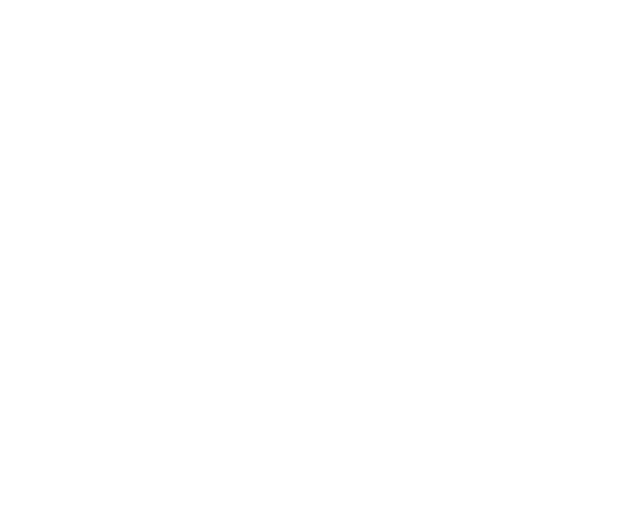
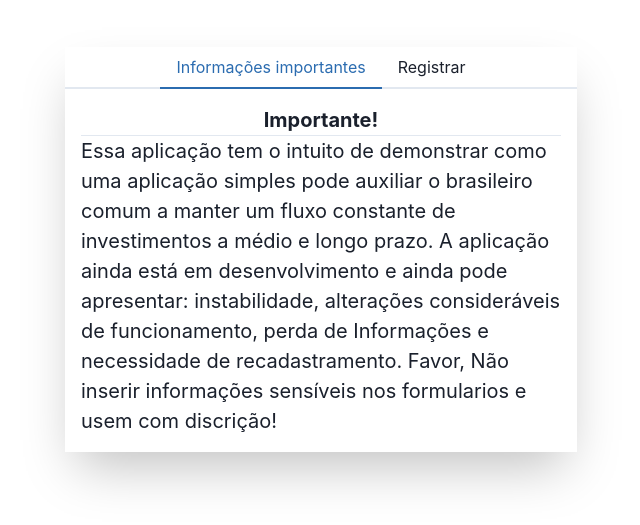
Before and after one commit to AleandroMatte/FinManagerWeb, a React (Vite) app: page /Register in a window 1280 px wide. Shown: the part 151-676 px from the top of the page, without its empty margins (319-959 px from the left). Built offline with nearby package versions, Linux system fonts and the light colour scheme.

Commit message:
feat: added provider for dev  server and Register screen

```diff
--- a/package.json
+++ b/package.json
@@ -11,6 +11,7 @@
   },
   "dependencies": {
     "@chakra-ui/react": "^2.8.2",
+    "axios": "^1.7.2",
     "react": "^18.2.0",
     "react-dom": "^18.2.0",
     "react-icons": "^5.2.1",
--- a/src/App.jsx
+++ b/src/App.jsx
@@ -8,8 +8,8 @@
 
   return (
     <Routes>
-      <Route path="/Login" element = {<LoginPage/>}></Route>
-      <Route path="/Register" element = {<RegisterPage/>}></Route>
+      <Route path="" element = {<LoginPage/>}></Route>
+      <Route path="/Register" element = {<RegisterPage/>}/>
       <Route  element={<></>}> {/*Autenticar para entrar*/}
         <Route path= "/Home" element = {<></>}></Route>
         <Route path= "/Debts" element = {<></>}></Route>
--- a/src/index.css
+++ b/src/index.css
@@ -1,7 +1,7 @@
 body {
   padding: 0;
   margin: 0;
-  height: 100%;
+  height: 100vh;
   font-family: -apple-system, BlinkMacSystemFont, 'Segoe UI', 'Roboto', 'Oxygen',
     'Ubuntu', 'Cantarell', 'Fira Sans', 'Droid Sans', 'Helvetica Neue',
     sans-serif;
--- a/src/pages/Login/LoginPage.jsx
+++ b/src/pages/Login/LoginPage.jsx
@@ -4,7 +4,6 @@
   Heading,
   Input,
   Button,
-  InputGroup,
   Stack,
   InputLeftElement,
   chakra,
@@ -15,9 +14,10 @@
   FormHelperText,
   InputRightElement,
   Image,
-  Text
+  Text,
+  FormLabel
 } from "@chakra-ui/react";
-import { FaUserAlt, FaLock } from "react-icons/fa";
+import { FaUserAlt, FaLock, FaEye } from "react-icons/fa";
 
 
 const CFaUserAlt = chakra(FaUserAlt);
@@ -36,6 +36,7 @@
       backgroundColor="gray.200"
       justifyContent="center"
       alignItems="center"
+
     >
       <Flex
         flexDir="row"
@@ -58,43 +59,31 @@
           alignItems="center"
           backgroundColor="whiteAlpha.900"
           width="50%"
-          height="100%">
-          <Stack height={"80%"} width={"80%"} backgroundColor="whiteAlpha.500" justifyContent="center" alignItems="center" boxShadow={"2xl"}>
-            <Avatar bg="black"/>
-            <Heading color="orange.400">Welcome</Heading>
-            <Box width="100%">
-              <form >
+          height="100vh">
+          <Stack  width={"80%"} height={"80%"} backgroundColor="whiteAlpha.500" justifyContent="center" alignItems="center" boxShadow={"2xl"}
+          padding={"10%"}>
+            <Avatar bg="black" margin={"auto"}/>
+            <Heading color="orange.400">Bem Vindo</Heading>
+            <Box width={"100%"} height={"100%"}  marginBottom={"0px"}>
                 <Stack
-                  spacing={4}
-                  p="8%">
-                  <FormControl>
-                    <InputGroup width={"80%"} margin={"auto"}>
-                      <InputLeftElement
-                        pointerEvents="none"
-                        children={<CFaUserAlt color="gray.300" />}
-                      />
-                      <Input type="email" placeholder="email address" />
-                    </InputGroup>
+                width={"80%"}
+                margin={"0px auto"}
+                  spacing={4}>
+                  <FormControl label='login'>
+                    <FormLabel marginLeft={"5px"}>Email</FormLabel>
+                      <Input  type="email" placeholder="email" />
                   </FormControl>
                   <FormControl>
-                    <InputGroup width={"80%"} margin={"auto"}>
-                      <InputLeftElement
-                        pointerEvents="none"
-                        color="gray.300"
-                        children={<CFaLock color="gray.300" />}
-                      />
+                  <FormLabel marginLeft={"5px"}>Senha</FormLabel>
                       <Input
                         type={showPassword ? "text" : "password"}
-                        placeholder="Password"
+                        placeholder="senha"
                       />
-                      <InputRightElement width="40%">
-                        <Button h="80%" left={"20%"} onClick={handleShowClick}>
-                          {showPassword ? "Hide" : "Show"}
+                        <Button marginLeft={"5px"} h="100%" padding={"2px"} bgColor={"gray.200"}  onClick={handleShowClick}>
+                          {showPassword ? <FaLock/>: <FaEye/>}
                         </Button>
-                      </InputRightElement>
-                    </InputGroup>
                     <FormHelperText textAlign="right" marginRight={"10%"}>
-                      <Link>forgot password?</Link >
+                      <Link>Esqueci minha senha</Link >
                     </FormHelperText>
                   </FormControl>
                   <Button
@@ -108,13 +97,13 @@
                     Login
                   </Button>
                 </Stack>
-              </form>
+
+                <Box textAlign={"center"} marginTop={"3%"}>
+              Ainda não tem uma conta?{" "}
+              <Link  color="orange.500" href="/Register">
+                Criar Conta
+              </Link>
             </Box>
-            <Box>
-              New to us?{" "}
-              <Link color="orange.500" href="#">
-                Sign Up
-              </Link>
             </Box>
           </Stack>
         </Flex>
--- a/src/pages/Register/RegisterPage.jsx
+++ b/src/pages/Register/RegisterPage.jsx
@@ -1,10 +1,77 @@
+import { Button, Flex, FormControl, FormHelperText, FormLabel, Heading, Input, InputGroup, InputLeftElement, InputRightElement, Stack, Text } from '@chakra-ui/react';
 import React from 'react';
+import { Tabs, TabList, TabPanels, Tab, TabPanel } from '@chakra-ui/react'
 
 const RegisterPage = () => {
     return (
-        <div>
+        <Flex
+            flexDir="column"
+            boxShadow={"2xl"}
+            justifyContent="center"
+            alignItems="center"
+            backgroundColor="whiteAlpha.900"
+            height="100vh"
+            width="100%">
+            <Flex
+                bgColor={"whiteAlpha.400"}
+                borderStyle={"inset"}
+                boxShadow={"2xl"}
+                w={"40%"}
+                flexDir={"column"}
+                justifyContent={"center"}
+                alignItems={"center"}
 
-        </div>
+            >
+                <Tabs minHeight={"50vh"} w={"100%"}   align='center'>
+                    <TabList>
+                        <Tab>Informações importantes</Tab>
+                        <Tab>Registrar</Tab>
+                    </TabList>
+
+                    <TabPanels>
+                        <TabPanel>
+                            <Text as='b' fontSize={"xl"}> Importante!</Text>
+                            <hr></hr>
+                            <Text fontSize={"xl"} textAlign={"initial"} >
+                                Essa aplicação tem o intuito de demonstrar como uma
+                                aplicação simples pode auxiliar o brasileiro comum a manter um
+                                fluxo constante de investimentos a médio e longo prazo.
+                                A aplicação ainda está em desenvolvimento e ainda pode apresentar:
+                                instabilidade, alterações consideráveis de funcionamento, perda de Informações
+                                e necessidade de recadastramento. Favor, Não inserir informações sensíveis
+                                nos formularios e usem com discrição!
+                            </Text>
+                        </TabPanel>
+                        <TabPanel   justifyContent={"center"} >
+                        <Stack   w={"70%"} >
+                    <Heading size={"lg"}>Registrar</Heading>
+                    <FormControl>
+                        <FormLabel> Email</FormLabel>
+                        <Input type="email" placeholder="email" />
+                    </FormControl>
+                    <FormControl>
+                        <FormLabel>Senha</FormLabel>
+                        <Input
+                            type="text"
+                            placeholder="senha"
+                        />
+                    </FormControl>
+                    <FormControl>
+                        <FormLabel>Confirmar Senha</FormLabel>
+                        <Input
+                            type="text"
+                            placeholder="confirmar senha"
+                        />
+                    </FormControl>
+                    <Button color={"white"} bgColor={"orange.400"}>Criar Conta</Button>
+
+                </Stack>
+                        </TabPanel>
+                    </TabPanels>
+                </Tabs>
+
+            </Flex>
+        </Flex>
     );
 };
 
```
Also changed, not shown: src/Services/index.js (added, +9 -0 lines), 1 other file (tests, documents, lock files or other folders).
